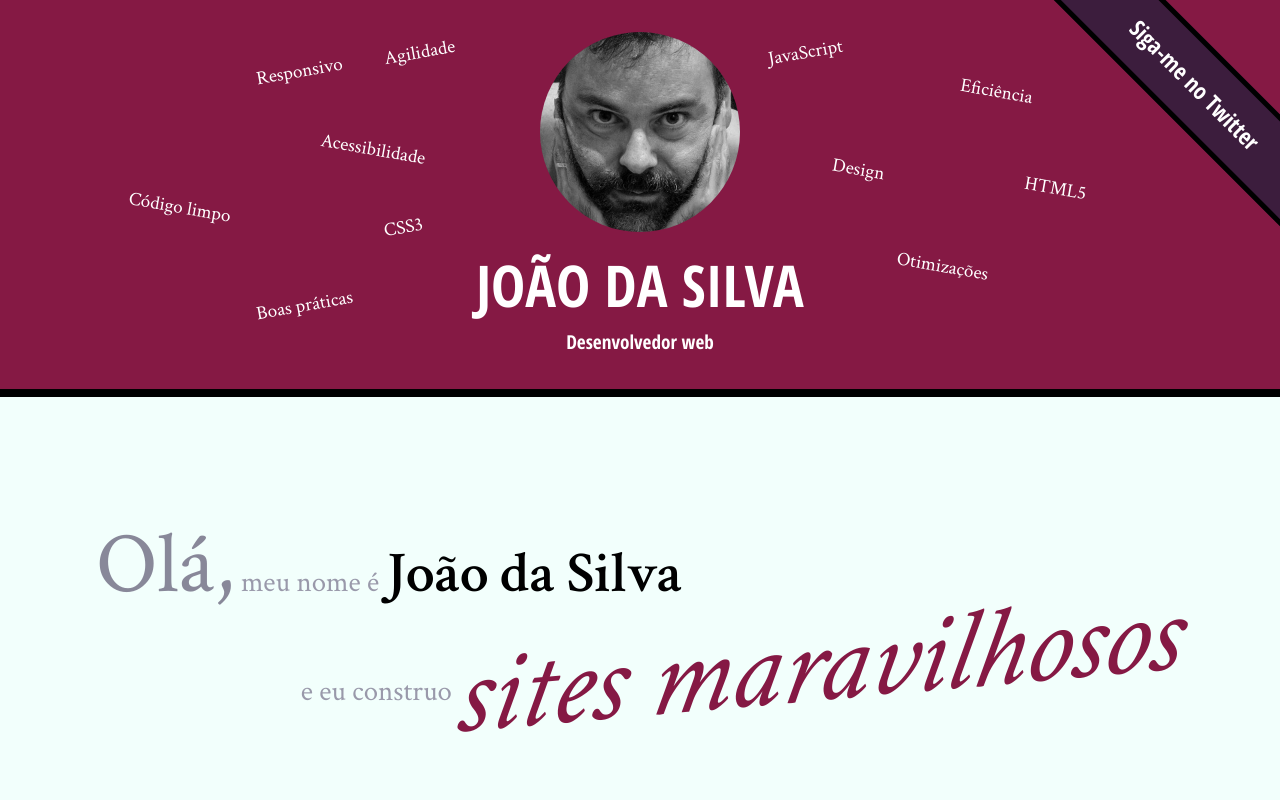
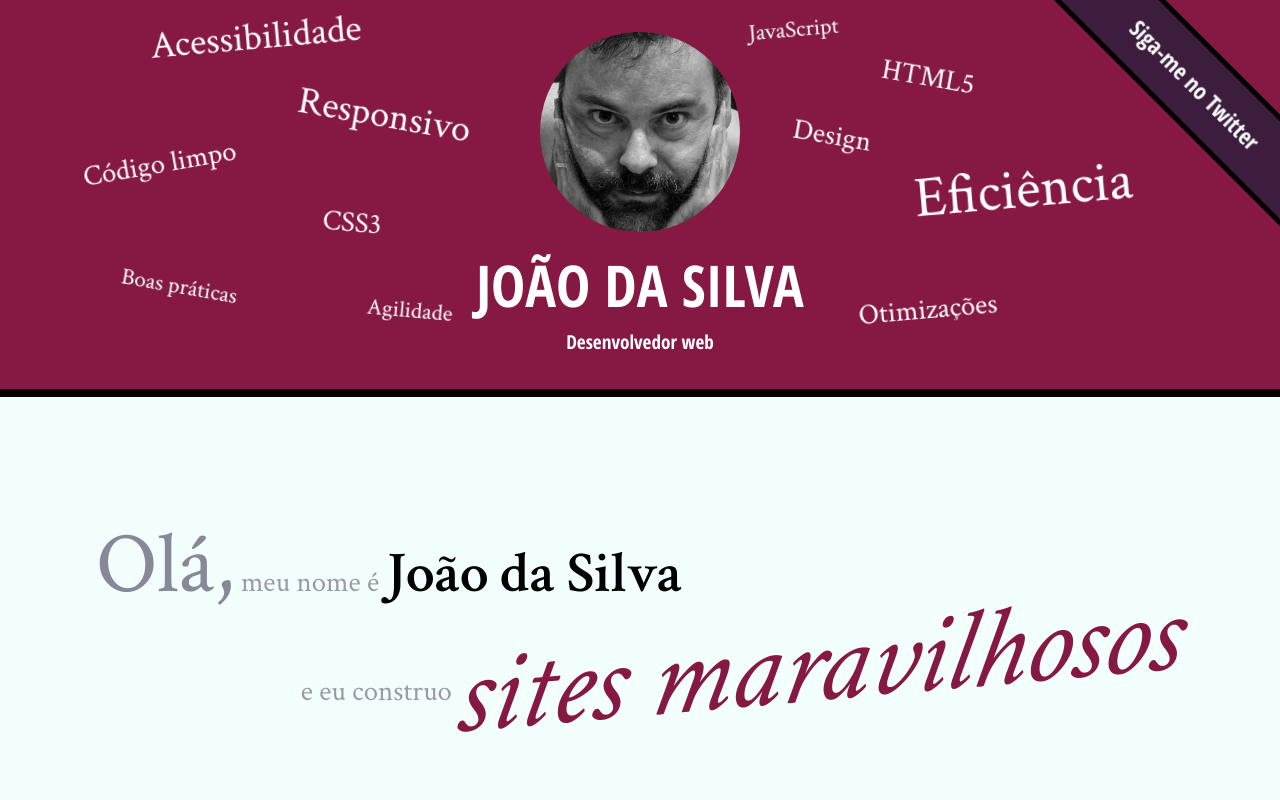
Before and after one commit to Francisco-Reis/alura-html-css-2, a plain HTML site: page index.html in a window 1280 px wide. Shown: the top 800 px of the page. Drawn offline with Linux system fonts and the light colour scheme.

Commit message:
Palavras 3D

```diff
--- a/css/index.css
+++ b/css/index.css
@@ -99,73 +99,71 @@ main {
 }
 .palavra-home {
     font-family: "Shadows Into Light" cursive;
+    position: absolute;
+}
+.palavras-home{
+    perspective: 6px;
+    perspective-origin: center;
+    position: absolute;
+    top: 0;
+    left: 0;
+    width: 100%;
+    height: 100%;
 }
 .eficiencia {
-  position: absolute;
-  top: 20%;
-  left: 75%;
-  transform: rotate(10deg);
+  top: 50%;
+  left: 60%;
+  transform: translate(-50%, -50%) rotate(-5deg) translateZ(4px);
 }
 .boas-praticas {
-  position: absolute;
-  top: 75%;
+  top: 70%;
   left: 20%;
-  transform: rotate(-10deg);
+  transform: translate(-50%, -50%) rotate(10deg) translateZ(1px);
 }
 .codigo-limpo {
-  position: absolute;
-  top: 50%;
-  left: 10%;
-  transform: rotate(10deg);
+  top: 45%;
+  left: 25%;
+  transform: translate(-50%, -50%) rotate(-10deg) translateZ(2px);
 }
 .css3 {
-    position: absolute;
-    top: 55%;
-    left: 30%;
-    transform: rotate(-10deg);
+  top: 55%;
+  left: 35%;
+  transform: translate(-50%, -50%) rotate(5deg) translateZ(2px);
 }
 .html5 {
-    position: absolute;
-    top: 45%;
-    left: 80%;
-    transform: rotate(10deg);
+  top: 30%;
+  left: 65%;
+  transform: translate(-50%, -50%) rotate(10deg) translateZ(2px);
 }
 .javascript {
-    position: absolute;
-    top: 10%;
-    left: 60%;
-    transform: rotate(-10deg);
+  top: 15%;
+  left: 60%;
+  transform: translate(-50%, -50%) rotate(-5deg) translateZ(1px);
 }
 .acessibilidade {
-    position: absolute;
-    top: 35%;
-    left: 25%;
-    transform: rotate(10deg);
+  top: 30%;
+  left: 35%;
+  transform: translate(-50%, -50%) rotate(-5deg) translateZ(3px);
 }
 .responsivo {
-    position: absolute;
-    top: 15%;
-    left: 20%;
-    transform: rotate(-10deg);
+  top: 40%;
+  left: 40%;
+  transform: translate(-50%, -50%) rotate(10deg) translateZ(3px);
 }
 .otimizacoes {
-    position: absolute;
-    top: 65%;
-    left: 70%;
-    transform: rotate(10deg);
+  top: 70%;
+  left: 65%;
+  transform: translate(-50%, -50%) rotate(-5deg) translateZ(2px);
 }
 .agilidade {
-    position: absolute;
-    top: 10%;
-    left: 30%;
-    transform: rotate(-10deg);
+  top: 75%;
+  left: 35%;
+  transform: translate(-50%, -50%) rotate(5deg) translateZ(1px);
 }
 .design {
-    position: absolute;
-    top: 40%;
-    left: 65%;
-    -ms-transform: rotate(10deg);
-    transform: rotate(10deg);
+  top: 40%;
+  left: 60%;
+  transform: translate(-50%, -50%) rotate(10deg) translateZ(2px);
 }
 .blog {
     position: relative;
--- a/index.html
+++ b/index.html
@@ -16,7 +16,7 @@
         <img class="foto-home" src="imagens/eu.jpg" alt="Foto de João da Silva">
         <h1>João da Silva</h1>
         <p class="subtitulo-principal">Desenvolvedor web</p>
-        <ul>
+        <ul class="palavras-home">
             <li class="palavra-home eficiencia">Eficiência</li>
             <li class="palavra-home boas-praticas">Boas práticas</li>
             <li class="palavra-home codigo-limpo">Código limpo</li>
```
